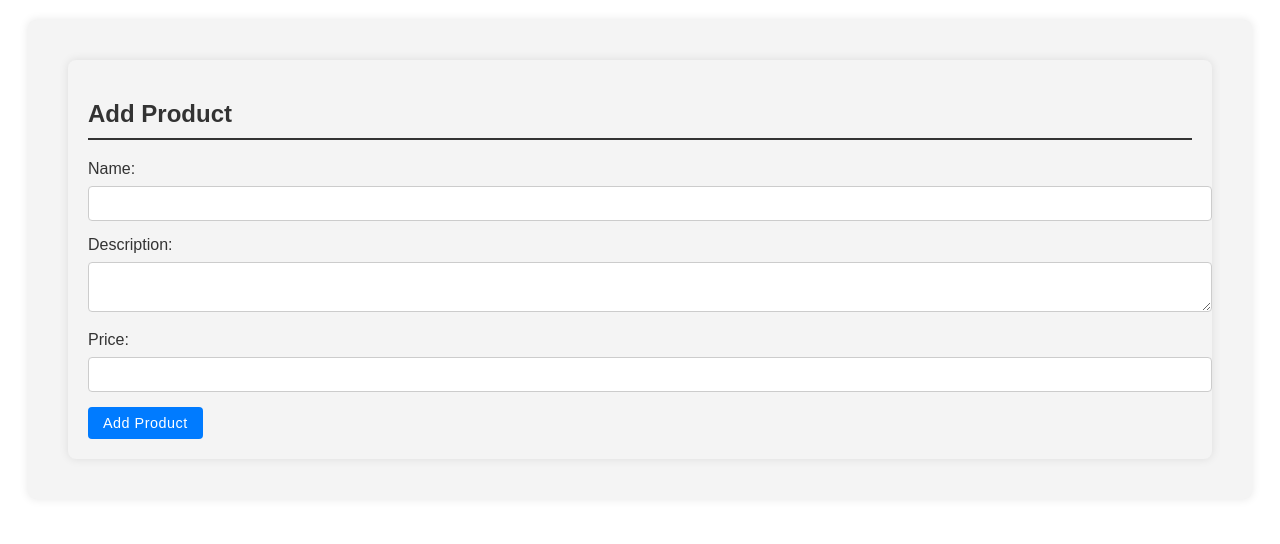
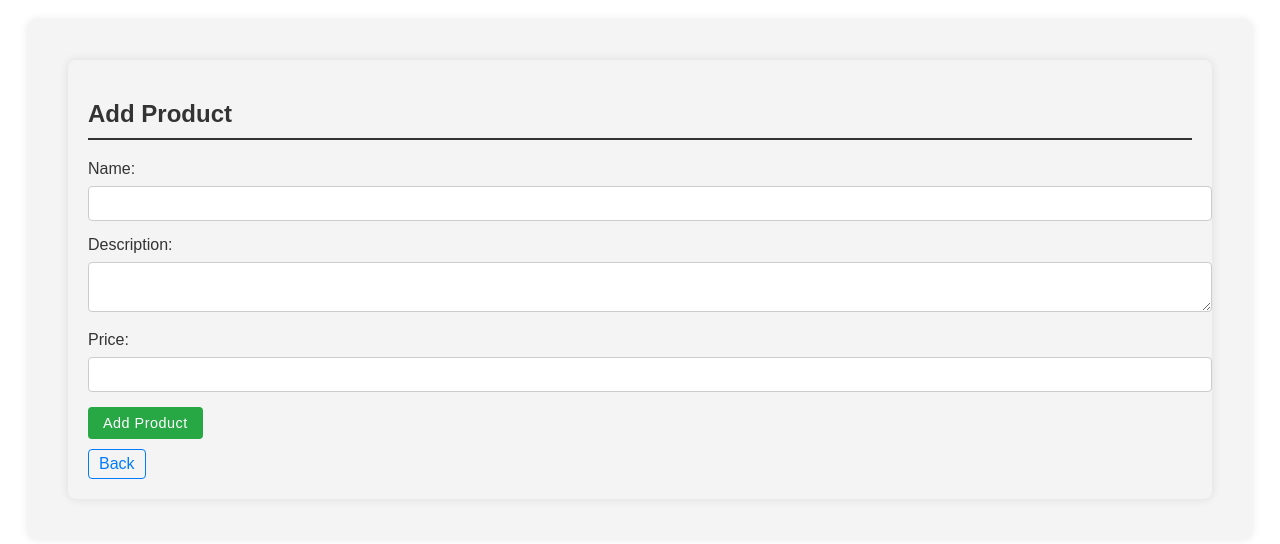
Before and after one commit to JohnRexBanal/crud-product-app, a Vue app: page /add in a window 1280 px wide. Shown: the top 544 px of the page. Built offline with nearby package versions, Linux system fonts and the light colour scheme.

Commit message:
Added Back button and styles in src/components/AddProduct.vue

```diff
--- a/src/components/AddProduct.vue
+++ b/src/components/AddProduct.vue
@@ -14,7 +14,10 @@
         <label for="price">Price:</label>
         <input type="number" id="price" v-model.number="price" required>
       </div>
-        <button type="submit">Add Product</button>
+      <button type="submit" class="add-product-btn">Add Product</button>
+      <div class="button-group">
+        <router-link to="/" class="back-btn">Back</router-link>
+      </div>
     </form>
   </div>
 </template>
@@ -44,12 +47,49 @@
 </script>
 
 <style scoped>
-  .fade-enter-active, .fade-leave-active {
+.add-product-btn {
+  background-color: #28a745;
+  color: #fff;
+  padding: 8px 15px;
+  font-size: 0.9rem;
+  border: none;
+  border-radius: 4px;
+  cursor: pointer;
+}
+
+.add-product-btn:hover {
+  background-color: #218838;
+}
+
+.button-group {
+  margin-top: 10px;
+}
+
+.back-btn {
+  display: inline-block;
+  color: #007bff;
+  text-decoration: none;
+  padding: 5px 10px;
+  border: 1px solid #007bff;
+  border-radius: 4px;
+  transition: background-color 0.3s, color 0.3s;
+}
+
+.back-btn:hover {
+  background-color: #007bff;
+  color: #fff;
+}
+
+.fade-enter-active,
+.fade-leave-active {
   transition: opacity 0.5s;
 }
-  .fade-enter, .fade-leave-to {
+
+.fade-enter,
+.fade-leave-to {
   opacity: 0;
 }
+
 button.add-product {
   background-color: #28a745;
   padding: 8px 15px;
@@ -59,5 +99,4 @@
 button.add-product:hover {
   background-color: #218838;
 }
-
 </style>
```
Lines whose indentation alone changed are shown as unchanged.
